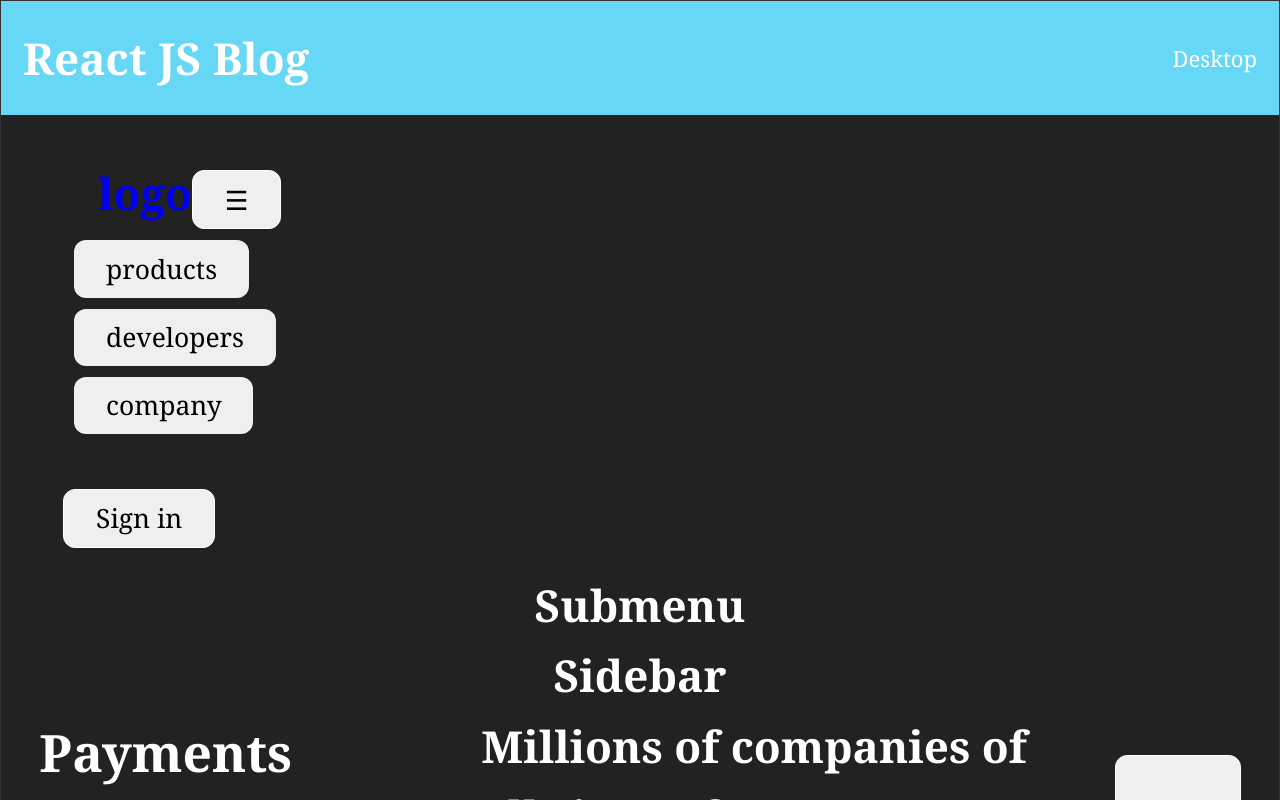
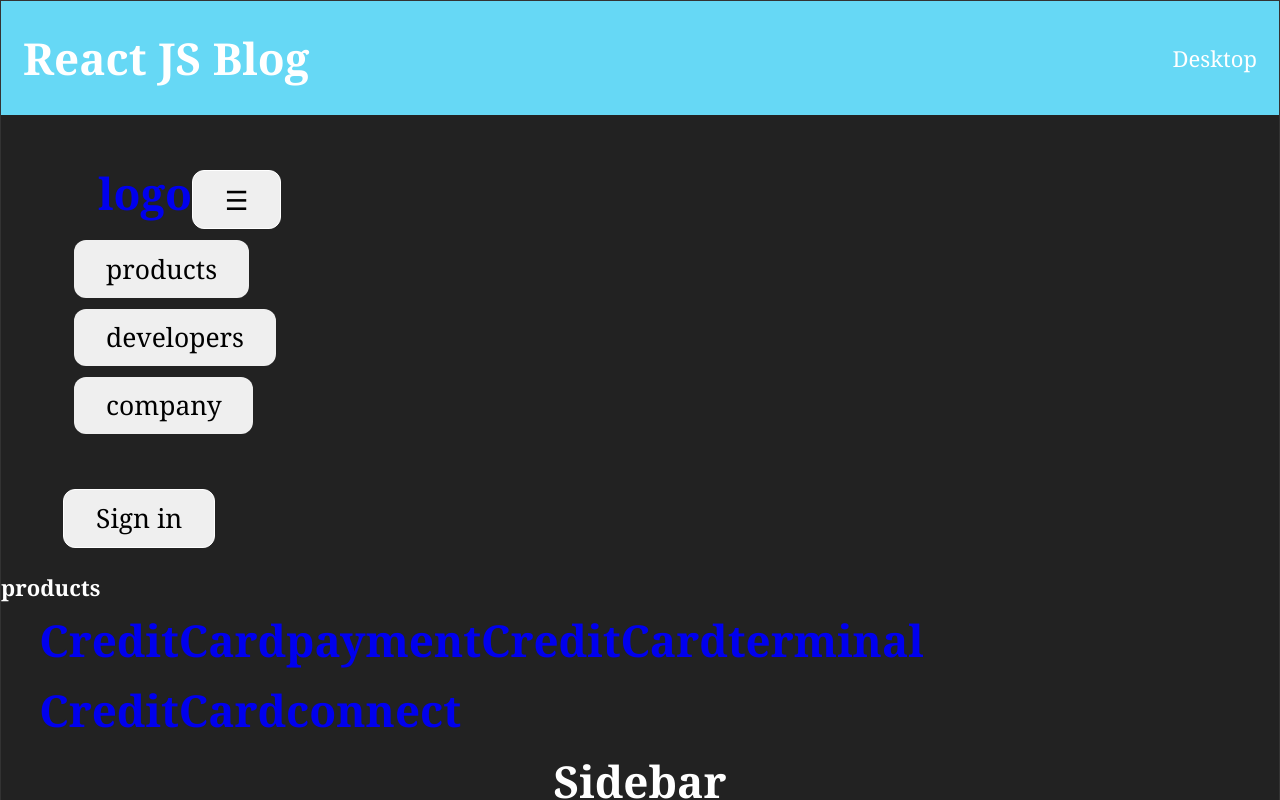
Before and after one commit to Jogata/SoftUni-React-Project, a React (Vite) app in the folder client/: page / in a window 1280 px wide. Both pictures are taken after a click on the button "products". Shown: the top 800 px of the page. Built offline with nearby package versions, Linux system fonts and the light colour scheme; a web font is replaced by a local one.

Commit message:
exercise - stripe submenus - added submenu component

```diff
--- a/client/src/App.jsx
+++ b/client/src/App.jsx
@@ -670,6 +670,56 @@ const Navbar = () => {
   );
 };
 
+const Submenu = () => {
+  const {
+    isSubmenuOpen,
+    page: { page, links },
+    location,
+  } = useGlobalContext();
+
+  const container = useRef(null);
+  const [columns, setColumns] = useState('col-2');
+
+  useEffect(() => {
+    setColumns('col-2');
+    const submenu = container.current;
+    const { center, bottom } = location;
+    submenu.style.left = `${center}px`;
+    submenu.style.top = `${bottom}px`;
+    console.log(links);
+
+    if (links.length === 3) {
+      setColumns('col-3');
+    }
+
+    if (links.length > 3) {
+      setColumns('col-4');
+    }
+  }, [page, location, links]);
+
+  return (
+    <aside
+      className={`${isSubmenuOpen ? 'submenu show' : 'submenu'}`}
+      ref={container}
+    >
+      <section>
+        <h4>{page}</h4>
+        <div className={`submenu-center ${columns}`}>
+          {links.map((link, index) => {
+            const { url, icon, label } = link
+            return (
+              <a key={index} href={url}>
+                {icon}
+                {label}
+              </a>
+            )
+          })}
+        </div>
+      </section>
+    </aside>
+  )
+}
+
 function App() {
   return (
     <>
@@ -678,7 +728,7 @@ function App() {
         <div className="body">
           <Header title="React JS Blog" />
           <Navbar />
-          <h1>Submenu </h1>
+          <Submenu />
           <h1>Sidebar </h1>
           <Hero />
           {/* <User name="Jogata" /> */}
```
